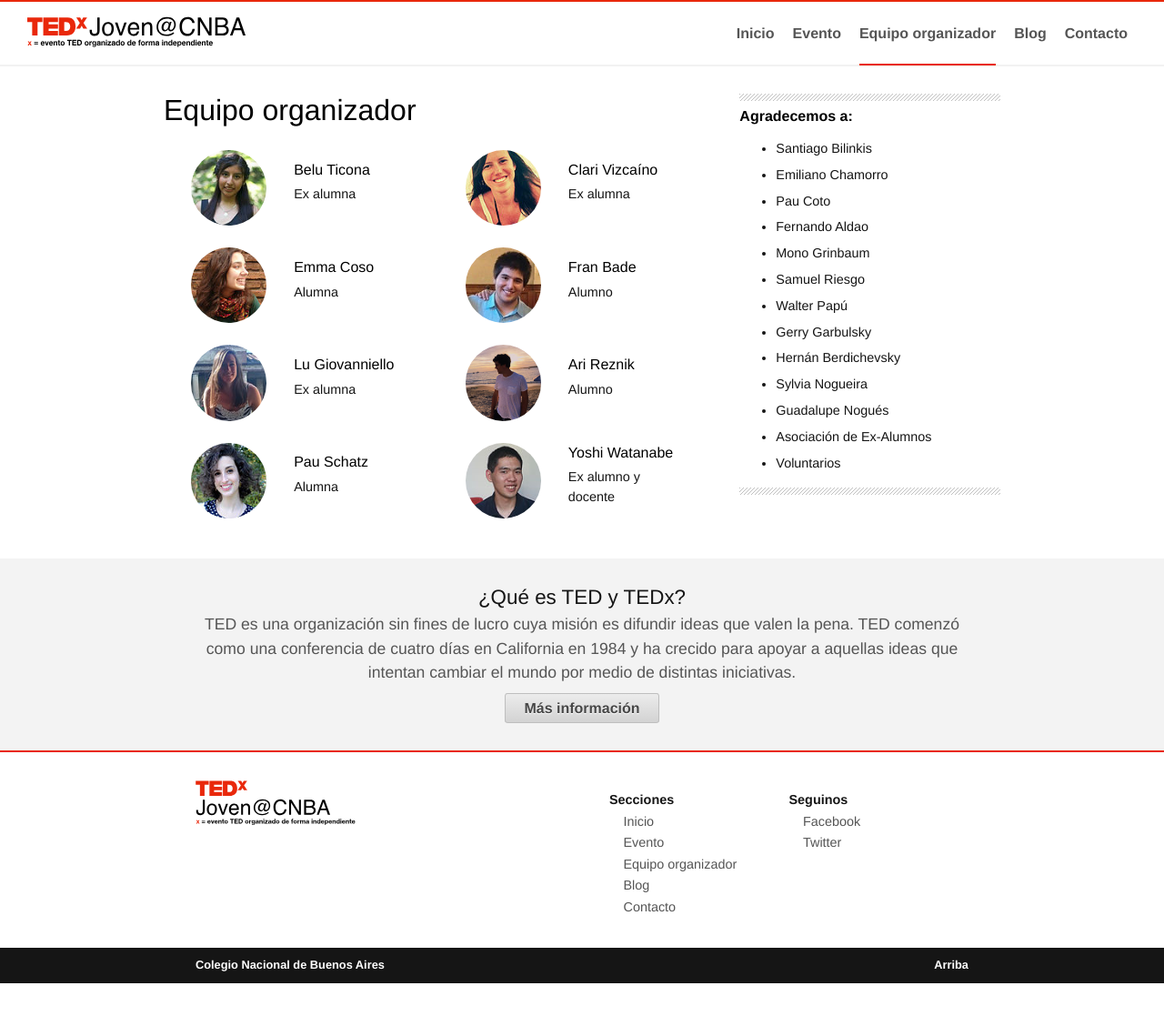
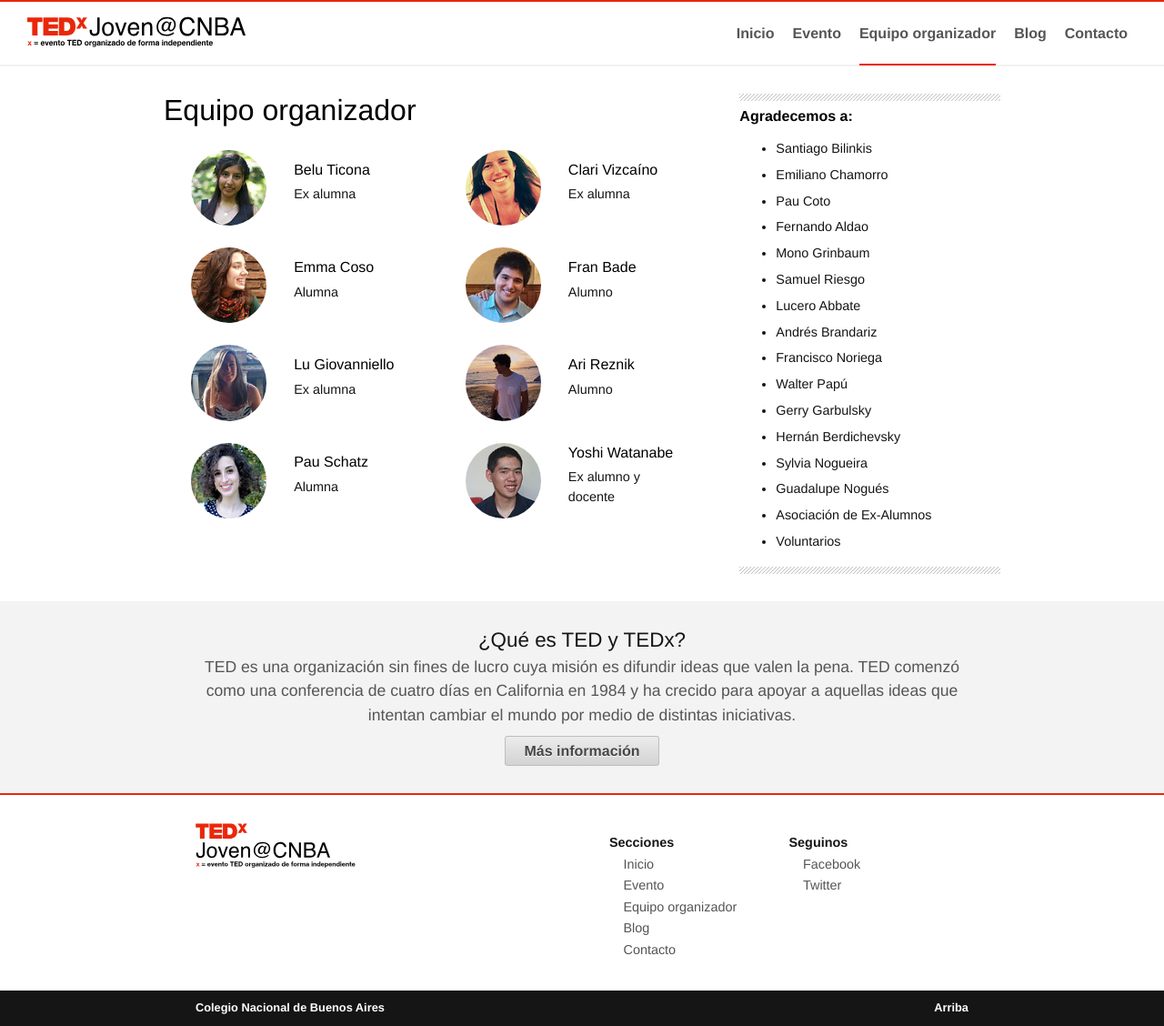
Before and after one commit to TEDxCNBA/pagina, a Jekyll site: the page built from equipo.html, in a window 1280 px wide. Shown: the whole page at 91% size. Built offline with Jekyll 4.4.1, drawn with Linux system fonts in a browser that asks for light colours; before the commit the page ends 1081 px from its top, so only the background shows below that.

Commit message:
Agregué supporters

```diff
--- a/_data/supporters.yml
+++ b/_data/supporters.yml
@@ -4,6 +4,9 @@
 - nombre: Fernando Aldao
 - nombre: Mono Grinbaum
 - nombre: Samuel Riesgo
+- nombre: Lucero Abbate
+- nombre: Andrés Brandariz
+- nombre: Francisco Noriega
 - nombre: Walter Papú
 - nombre: Gerry Garbulsky
 - nombre: Hernán Berdichevsky
```
